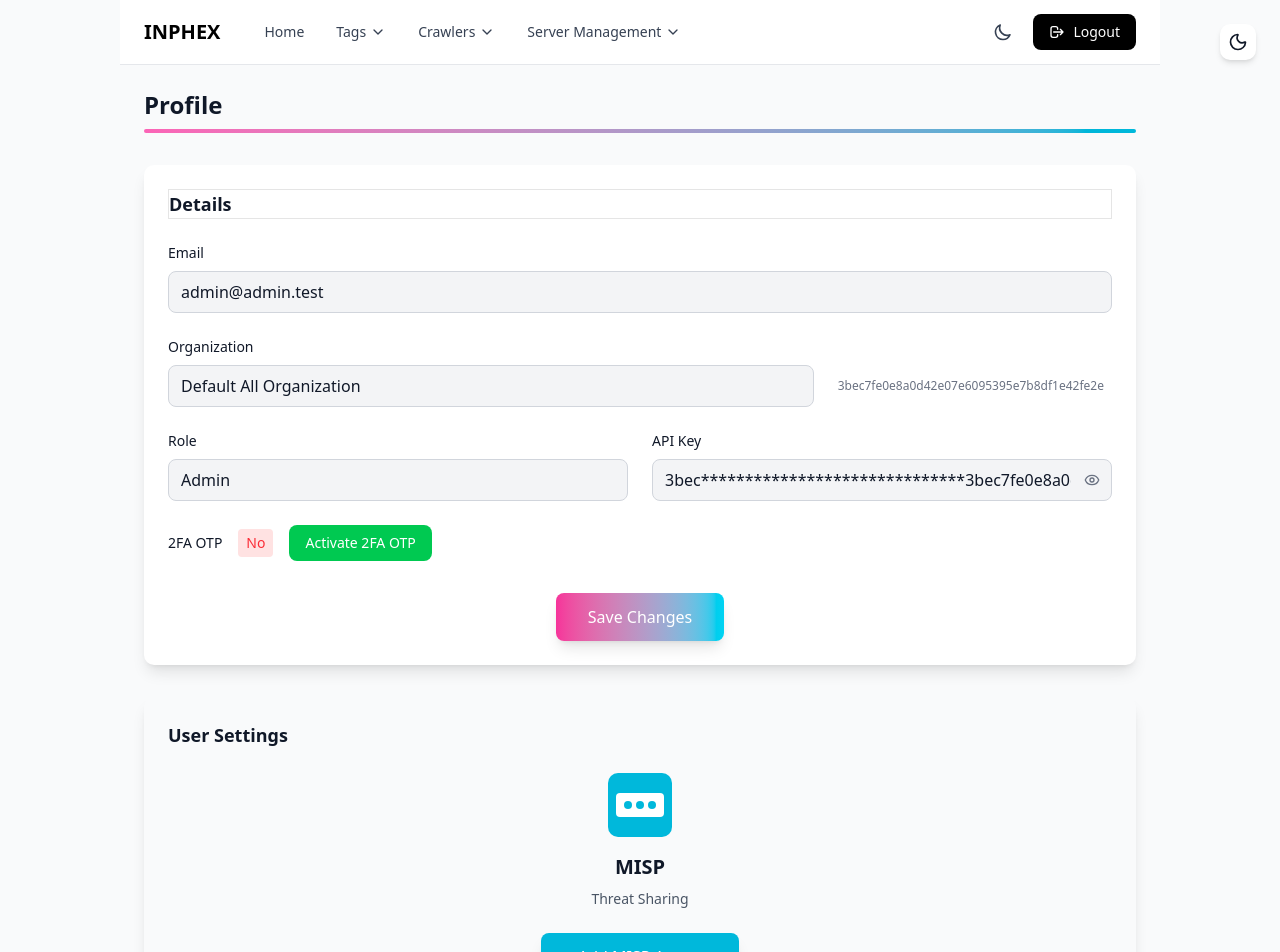
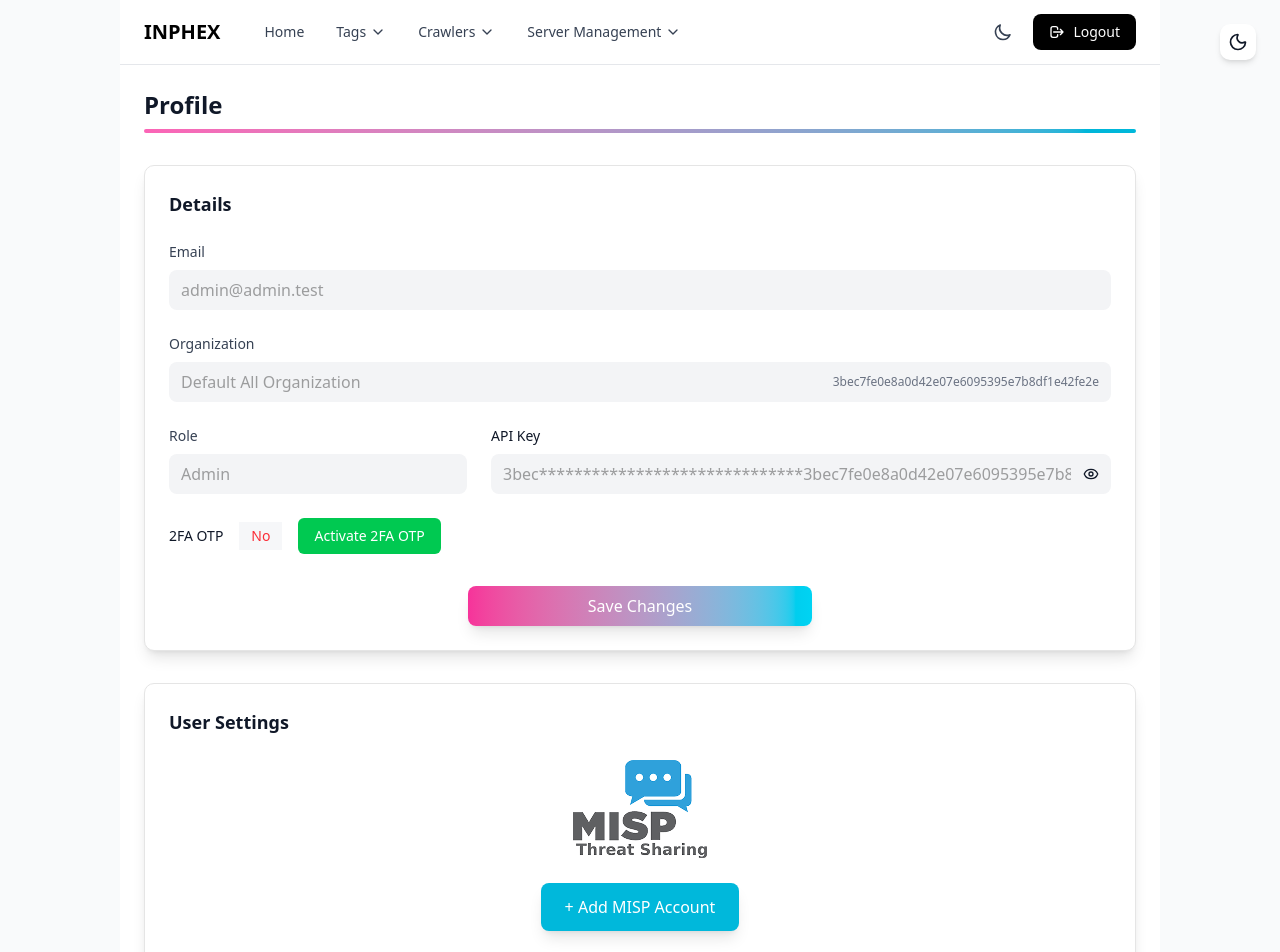
Before and after one commit to Sidraxxx/Inphex, a React (Vite) app: page /Profile in a window 1280 px wide. Shown: the top 952 px of the page. Built offline with nearby package versions, Linux system fonts and the light colour scheme.

Commit message:
profile updated

```diff
--- a/src/pages/crawlers/cookiejar/AllCookieJar.jsx
+++ b/src/pages/crawlers/cookiejar/AllCookieJar.jsx
@@ -208,13 +208,13 @@ const AllCookieJar = () => {
         </div>
 
         {/* Pagination */}
-        <div className={`${darkMode ? 'bg-slate-800' : 'bg-white'} px-4 py-4 flex justify-center items-center gap-2 border-t ${darkMode ? 'border-slate-700' : 'border-gray-200'}`}>
+        <div className={`${darkMode ? 'bg-slate-800' : 'bg-gray-50 '} px-4 py-4 flex justify-center items-center gap-2 border-t ${darkMode ? 'border-slate-700' : 'border-gray-200'}`}>
           <button
             onClick={() => setSectionPage(1)}
             disabled={sectionPage === 1}
-            className={`px-2 py-1 text-sm ${
+            className={`px-2 py-1 text-sm bg-white ${
               sectionPage === 1
-                ? `${darkMode ? 'text-slate-600' : 'text-gray-400'} cursor-not-allowed`
+                ? `${darkMode ? 'text-slate-600' : 'text-gray-400 '} cursor-not-allowed`
                 : `${darkMode ? 'text-gray-400 hover:text-gray-300' : 'text-gray-600 hover:text-gray-800'} cursor-pointer`
             }`}
           >
@@ -223,7 +223,7 @@ const AllCookieJar = () => {
           <button
             onClick={() => setSectionPage(Math.max(1, sectionPage - 1))}
             disabled={sectionPage === 1}
-            className={`px-2 py-1 text-sm ${
+            className={`px-2 py-1 text-sm bg-white ${
               sectionPage === 1
                 ? `${darkMode ? 'text-slate-600' : 'text-gray-400'} cursor-not-allowed`
                 : `${darkMode ? 'text-gray-400 hover:text-gray-300' : 'text-gray-600 hover:text-gray-800'} cursor-pointer`
@@ -257,7 +257,7 @@ const AllCookieJar = () => {
           <button
             onClick={() => setSectionPage(Math.min(totalPages, sectionPage + 1))}
             disabled={sectionPage === totalPages}
-            className={`px-2 py-1 text-sm ${
+            className={`px-2 py-1 text-sm bg-white ${
               sectionPage === totalPages
                 ? `${darkMode ? 'text-slate-600' : 'text-gray-400'} cursor-not-allowed`
                 : `${darkMode ? 'text-gray-400 hover:text-gray-300' : 'text-gray-600 hover:text-gray-800'} cursor-pointer`
@@ -268,7 +268,7 @@ const AllCookieJar = () => {
           <button
             onClick={() => setSectionPage(totalPages)}
             disabled={sectionPage === totalPages}
-            className={`px-2 py-1 text-sm ${
+            className={`px-2 py-1 text-sm bg-white${
               sectionPage === totalPages
                 ? `${darkMode ? 'text-slate-600' : 'text-gray-400'} cursor-not-allowed`
                 : `${darkMode ? 'text-gray-400 hover:text-gray-300' : 'text-gray-600 hover:text-gray-800'} cursor-pointer`
--- a/src/pages/servermanagement/diagnostic/ServerStatus.jsx
+++ b/src/pages/servermanagement/diagnostic/ServerStatus.jsx
@@ -52,10 +52,16 @@ const ServerStatus = () => {
           {title}
         </h4>
         <p className={`text-sm mb-2 ${ type === 'version'
-          ? (isDarkMode ? 'text-black-500' : 'text-black-800')
-      : (isDarkMode ? 'text-black-300' : 'text-black-800')
+          ? (isDarkMode ? 'text-white' : 'text-black-800')
+      : (isDarkMode ? 'text-white' : 'text-black-800')
         }`}>
           {message}
+        </p>
+        <p className={`text-sm mb-2 ${ type === 'version'
+          ? (isDarkMode ? 'text-red-500' : 'text-red-800')
+      : (isDarkMode ? 'text-yellow-500' : 'text-yellow-800')
+        }`}>
+          {updatedetail}
         </p>
         <button
           onClick={onLinkClick}
@@ -148,7 +154,8 @@ const ServerStatus = () => {
           <AlertBox
             type="version"
             title="New Version Available!"
-            message="A new version is available. New version: v6.2"
+            message="A new version is available. New version:"
+            updatedetail="v6.2"
             linkText="Check last release notes"
             onLinkClick={handleReleaseNotesClick}
           />
@@ -156,7 +163,8 @@ const ServerStatus = () => {
           <AlertBox
             type="update"
             title="New Update Available!"
-            message="A new update is available. New commit ID: 3bec7fe0e8e0d42e07e60953956e7b8df1a42fe2e"
+            message="A new update is available. New commit ID:"
+            updatedetail="3bec7fe0e8e0d42e07e60953956e7b8df1a42fe2e"
             linkText="Check last commit content"
             onLinkClick={handleCommitContentClick}
           />
--- a/src/pages/servermanagement/myprofile/Profile.jsx
+++ b/src/pages/servermanagement/myprofile/Profile.jsx
@@ -1,6 +1,5 @@
 import { useState } from 'react';
 import { Eye, EyeOff, Sun, Moon } from 'lucide-react';
-
 export default function Profile() {
   const [isDark, setIsDark] = useState(false);
   const [showApiKey, setShowApiKey] = useState(false);
@@ -37,14 +36,14 @@ export default function Profile() {
   const maskedApiKey = formData.apiKey.substring(0, 4) + '*'.repeat(30) + formData.apiKey.substring(-4);
 
   return (
-    <div className={`min-h-screen transition-colors duration-300  ${
-      isDark ? 'bg-[#1A1F27] text-white' : 'bg-gray-50 text-gray-900'
+    <div className={`min-h-screen transition-colors duration-300 ${
+      isDark ? 'bg-[#1A1F27]' : 'bg-white'
     }`}>
       <div className="w-full p-6">
         {/* Header with Dark Mode Toggle */}
         <div className="flex justify-between items-center mb-8">
           <div className="w-full">
-            <h1 className="text-2xl font-bold mb-2">Profile</h1>
+            <h1 className={`text-2xl font-bold mb-2 ${isDark ? 'text-white' : 'text-gray-900'}`}>Profile</h1>
             <div className={`h-1 w-full bg-gradient-to-r ${
               isDark ? 'from-pink-500 to-cyan-400' : 'from-pink-400 to-cyan-500'
             } rounded-full`}></div>
@@ -52,7 +51,7 @@ export default function Profile() {
           <button
             onClick={toggleDarkMode}
             className={`absolute top-6 right-6 p-2 rounded-lg transition-colors ${
-              isDark ? 'bg-gray-800 hover:bg-gray-700' : 'bg-white hover:bg-gray-100'
+              isDark ? 'bg-gray-700 hover:bg-gray-600 text-white' : 'bg-white hover:bg-gray-100 text-gray-900'
             } shadow-md`}
           >
             {isDark ? <Sun className="w-5 h-5" /> : <Moon className="w-5 h-5" />}
@@ -60,84 +59,78 @@ export default function Profile() {
         </div>
 
         {/* Details Section */}
-        <div className={`rounded-lg shadow-lg mb-8 ${
-          isDark ? 'bg-[#1A1F2733]' : 'bg-white'
+        <div className={`rounded-lg border shadow-lg mb-8 ${
+          isDark ? 'bg-[#1A1F27] border-gray-800 ' : 'bg-white'
         }`}>
           <div className="p-6">
-            <h2 className="text-lg font-semibold mb-6 border">Details</h2>
+            <h2 className={`text-lg font-semibold mb-6 ${isDark ? 'text-white' : 'text-gray-900'}`}>Details</h2>
 
             {/* Email Field */}
             <div className="mb-6">
-              <label className="block text-sm font-medium mb-2">Email</label>
+              <label className={`block text-sm font-medium mb-2 ${isDark ? 'text-white' : 'text-gray-700'}`}>Email</label>
               <input
                 type="email"
                 name="email"
                 value={formData.email}
                 onChange={handleInputChange}
-                className={`w-full px-3 py-2 rounded-md border transition-colors ${
+                className={`w-full px-3 py-2 rounded-md  transition-colors ${
                   isDark
-                    ? 'bg-[#5067910D] border-gray-600 focus:border-cyan-400 focus:ring-cyan-400'
-                    : 'bg-gray-100 border-gray-300 focus:border-cyan-500 focus:ring-cyan-500'
+                    ? 'bg-[#5067910D]  text-gray-400 focus:border-cyan-400 focus:ring-cyan-400'
+                    : 'bg-gray-100  text-[#00000099]/60 focus:border-cyan-500 focus:ring-cyan-500'
                 } focus:ring-1 focus:outline-none`}
               />
             </div>
 
-            {/* Organization Field */}
+            {/* Organization Field - with ID inside the field */}
             <div className="mb-6">
-              <label className="block text-sm font-medium mb-2">Organization</label>
-              <div className="flex items-center justify-between">
-                <input
-                  type="text"
-                  name="organization"
-                  value={formData.organization}
-                  onChange={handleInputChange}
-                  className={`flex-1 px-3 py-2 rounded-md border transition-colors ${
-                    isDark
-                      ? 'bg-[#5067910D] border-gray-600 focus:border-cyan-400 focus:ring-cyan-400'
-                      : 'bg-gray-100 border-gray-300 focus:border-cyan-500 focus:ring-cyan-500'
-                  } focus:ring-1 focus:outline-none mr-4`}
-                />
-                <span className={`text-xs px-2 py-1 rounded ${
-                  isDark ? 'text-gray-400' : 'text-gray-500'
-                }`}>
+              <label className={`block text-sm font-medium mb-2 ${isDark ? 'text-white' : 'text-gray-700'}`}>Organization</label>
+              <div className={`relative px-3 py-2 rounded-md  flex items-center justify-between ${
+                isDark
+                  ? 'bg-[#5067910D] '
+                  : 'bg-gray-100 '
+              }`}>
+                <span className={`${isDark ? 'text-gray-400' : 'text-[#00000099]/60'}`}>
+                  {formData.organization}
+                </span>
+                <span className={`text-xs ${isDark ? 'text-gray-400' : 'text-gray-500'}`}>
                   {formData.organizationId}
                 </span>
               </div>
             </div>
 
-            {/* Role and API Key */}
-            <div className="grid grid-cols-1 md:grid-cols-2 gap-6 mb-6">
-              <div>
-                <label className="block text-sm font-medium mb-2">Role</label>
+            {/* Role and API Key - Adjusted widths */}
+            <div className="grid grid-cols-12 gap-6 mb-6">
+              <div className="col-span-4">
+                <label className={`block text-sm font-medium mb-2 ${isDark ? 'text-white' : 'text-gray-700'}`}>Role</label>
                 <input
                   type="text"
                   name="role"
                   value={formData.role}
                   onChange={handleInputChange}
-                  className={`w-full px-3 py-2 rounded-md border transition-colors ${
+                  className={`w-full px-3 py-2 rounded-md  transition-colors ${
                     isDark
-                      ? 'bg-[#5067910D] border-gray-600 focus:border-cyan-400 focus:ring-cyan-400'
-                      : 'bg-gray-100 border-gray-300 focus:border-cyan-500 focus:ring-cyan-500'
+                      ? 'bg-[#5067910D] text-gray-400 focus:border-cyan-400 focus:ring-cyan-400'
+                      : 'bg-gray-100 text-[#00000099]/60 focus:border-cyan-500 focus:ring-cyan-500'
                   } focus:ring-1 focus:outline-none`}
                 />
               </div>
-              <div>
-                <label className="block text-sm font-medium mb-2">API Key</label>
+              <div className="col-span-8">
+                <label className={`block text-sm font-medium mb-2 ${isDark ? 'text-white' : 'text-gray-900'}`}>API Key</label>
                 <div className="relative">
                   <input
                     type="text"
                     value={showApiKey ? formData.apiKey : maskedApiKey}
                     readOnly
-                    className={`w-full px-3 py-2 pr-10 rounded-md border transition-colors ${
+                    className={`w-full px-3 py-2 pr-10 rounded-md  transition-colors ${
                       isDark
-                        ? 'bg-[#5067910D] border-gray-600'
-                        : 'bg-gray-100 border-gray-300'
+                        ? 'bg-[#5067910D] text-gray-400'
+                        : 'bg-gray-100 text-[#00000099]/60 '
                     }`}
                   />
                   <button
                     onClick={toggleApiKeyVisibility}
                     className={`absolute right-3 top-1/2 transform -translate-y-1/2 ${
-                      isDark ? 'text-gray-400 hover:text-white' : 'text-gray-500 hover:text-gray-700'
+                      isDark ? 'text-gray-400 hover:text-white' : 'text-gray-900 hover:text-gray-700'
                     }`}
                   >
                     {showApiKey ? <EyeOff className="w-4 h-4" /> : <Eye className="w-4 h-4" />}
@@ -146,22 +139,20 @@ export default function Profile() {
               </div>
             </div>
 
-            {/* 2FA Section */}
+            {/* 2FA Section without background */}
             <div className="mb-8">
               <div className="flex items-center space-x-4">
-                <span className="text-sm font-medium">2FA OTP</span>
-                <span className={`text-sm px-2 py-1 rounded ${
+                <span className={`text-sm font-medium ${isDark ? 'text-white ' : 'text-gray-900  '}`}>2FA OTP</span>
+                <span className={`text-sm px-3 py-1  font-medium ${
                   twoFactorEnabled
-                    ? 'text-green-500 bg-green-100'
-                    : isDark
-                      ? 'text-red-400 bg-red-900/30'
-                      : 'text-red-500 bg-red-100'
+                    ? 'text-green-500 bg-[#5067910D]'
+                    : 'text-red-500 bg-[#5067910D]'
                 }`}>
                   {twoFactorEnabled ? 'Yes' : 'No'}
                 </span>
                 <button
                   onClick={toggleTwoFactor}
-                  className={`px-4 py-2 rounded-md text-sm font-medium transition-colors ${
+                  className={`px-4 py-2 rounded-sm text-sm font-medium transition-colors ${
                     twoFactorEnabled
                       ? 'bg-red-500 hover:bg-red-600 text-white'
                       : 'bg-green-500 hover:bg-green-600 text-white'
@@ -176,7 +167,7 @@ export default function Profile() {
             <div className="text-center">
               <button
                 onClick={handleSaveChanges}
-                className="px-8 py-3 bg-gradient-to-r from-pink-500 to-cyan-400 text-white rounded-md font-medium hover:from-pink-600 hover:to-cyan-500 transition-all duration-300 transform hover:scale-105 shadow-lg"
+                className="px-30 py-2 bg-gradient-to-r from-pink-500 to-cyan-400 text-white rounded-md font-medium hover:from-pink-600 hover:to-cyan-500 transition-all duration-300 transform hover:scale-105 shadow-lg"
               >
                 Save Changes
               </button>
@@ -185,29 +176,19 @@ export default function Profile() {
         </div>
 
         {/* User Settings Section */}
-        <div className={`rounded-lg shadow-lg ${
-          isDark ? 'bg-[#1A1F27]' : 'bg-white,border-grey-600'
+        <div className={`rounded-lg border shadow-lg ${
+          isDark ? 'bg-[#1A1F27] border-gray-800 ' : 'bg-white'
         }`}>
           <div className="p-6">
-            <h2 className="text-lg font-semibold mb-6">User Settings</h2>
+            <h2 className={`text-lg font-semibold mb-6 ${isDark ? 'text-white' : 'text-gray-900'}`}>User Settings</h2>
 
             {/* MISP Integration */}
-            <div className="text-center">
-              <div className="mb-6">
-                <div className="inline-flex items-center justify-center w-16 h-16 bg-cyan-500 rounded-lg mb-4">
-                  <div className="bg-white rounded p-2">
-                    <div className="flex space-x-1">
-                      <div className="w-2 h-2 bg-cyan-500 rounded-full"></div>
-                      <div className="w-2 h-2 bg-cyan-500 rounded-full"></div>
-                      <div className="w-2 h-2 bg-cyan-500 rounded-full"></div>
-                    </div>
-                  </div>
-                </div>
-                <h3 className="text-xl font-bold mb-2">MISP</h3>
-                <p className={`text-sm ${isDark ? 'text-gray-400' : 'text-gray-600'}`}>
-                  Threat Sharing
-                </p>
+            <div className="flex-col  w-full items-center justify-center rounded-lg mb-4">
+              <div className=" flex items-center justify-center mb-6">
+                      <div ><img src="/Misp-logo.png" alt="Logo" /></div>
+
               </div>
+              <div className=" flex items-center justify-center  ">
 
               <button
                 onClick={handleAddMISPAccount}
@@ -215,6 +196,7 @@ export default function Profile() {
               >
                 + Add MISP Account
               </button>
+              </div>
             </div>
           </div>
         </div>
```
Also changed, not shown: public/Misp-logo.png (added).
